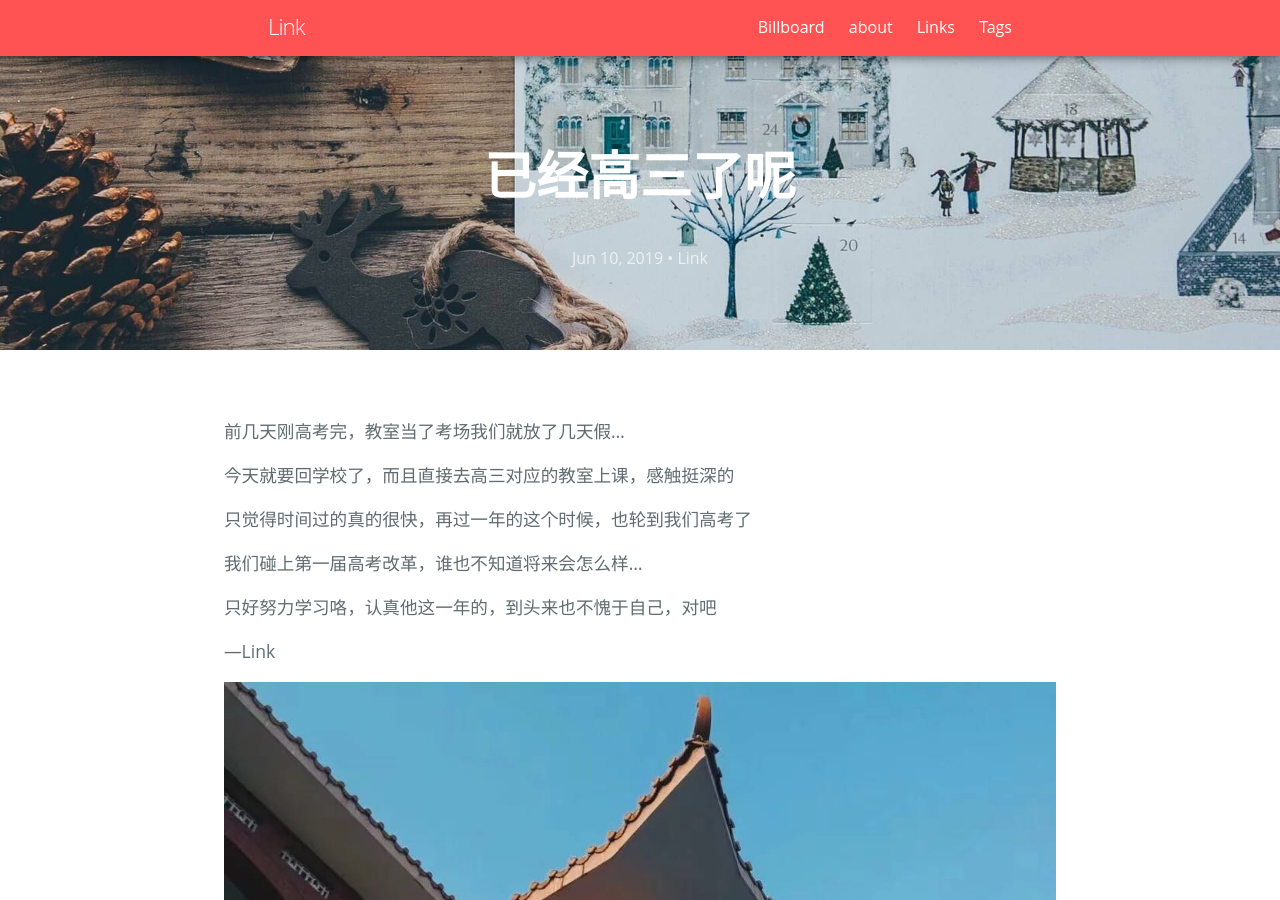
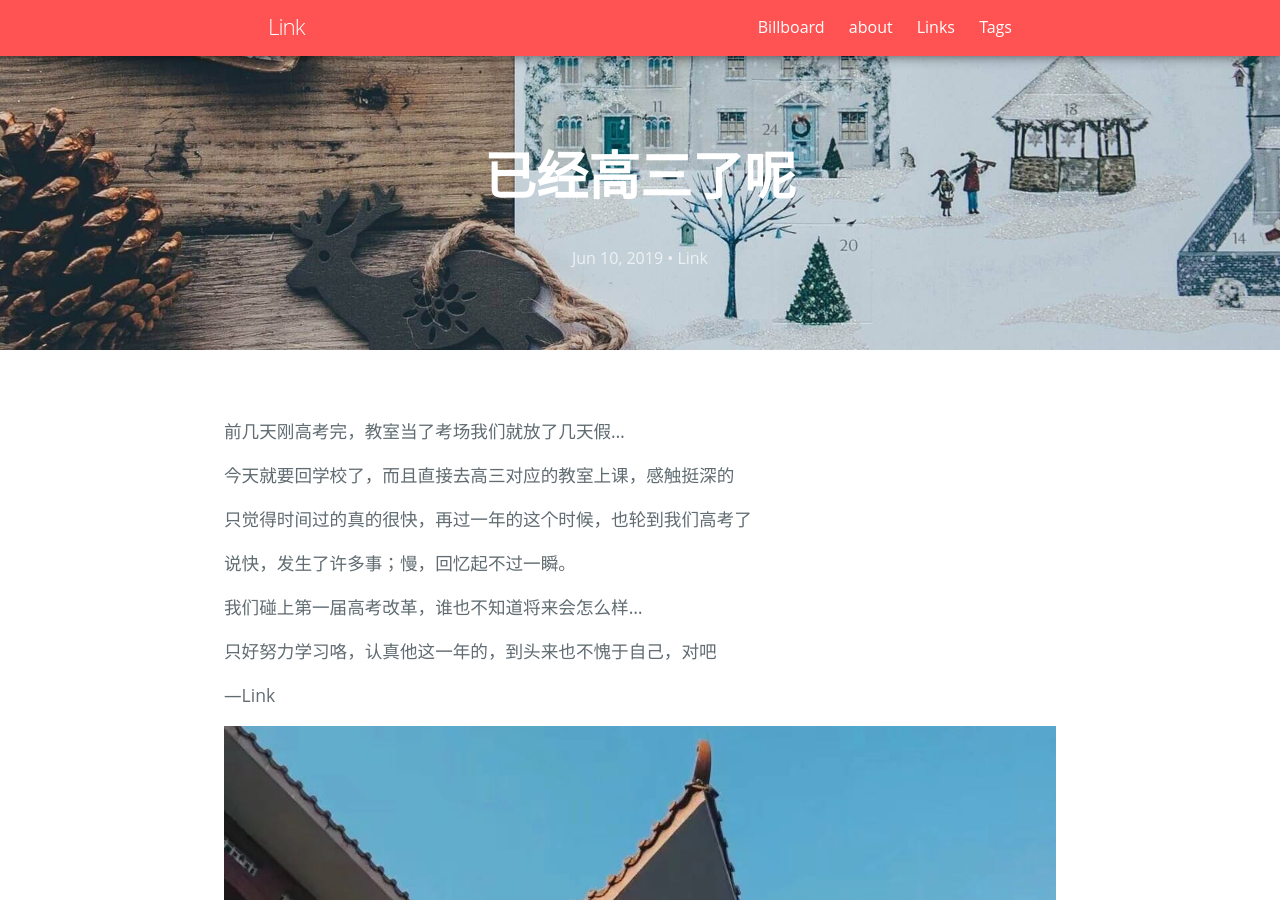
Before and after one commit to link9596/qwq, a Jekyll site: the page built from _posts/2019-6-10-study.md, in a window 1280 px wide and 900 px high. Built offline with Jekyll 4.4.1, drawn with Linux system fonts in a browser that asks for light colours; some web fonts are replaced; our own code applies the rules of GitHub Pages for plain Markdown files; comment, search, counter and statistics services are not loaded.

Commit message:
高三了呢

```diff
--- a/_posts/2019-6-10-study.md
+++ b/_posts/2019-6-10-study.md
@@ -9,6 +9,8 @@ laytout: post
 今天就要回学校了，而且直接去高三对应的教室上课，感触挺深的
 
 只觉得时间过的真的很快，再过一年的这个时候，也轮到我们高考了
+
+说快，发生了许多事；慢，回忆起不过一瞬。
 
 我们碰上第一届高考改革，谁也不知道将来会怎么样...
 
```
